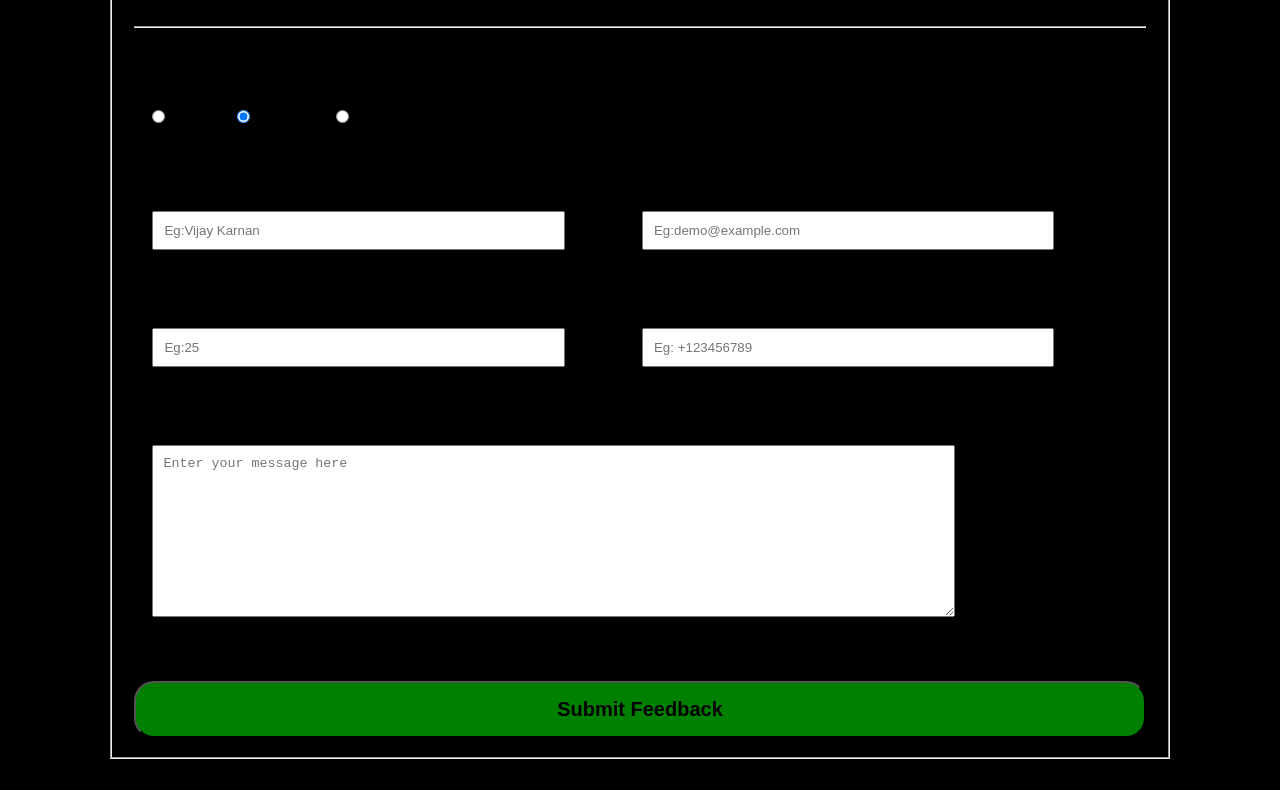
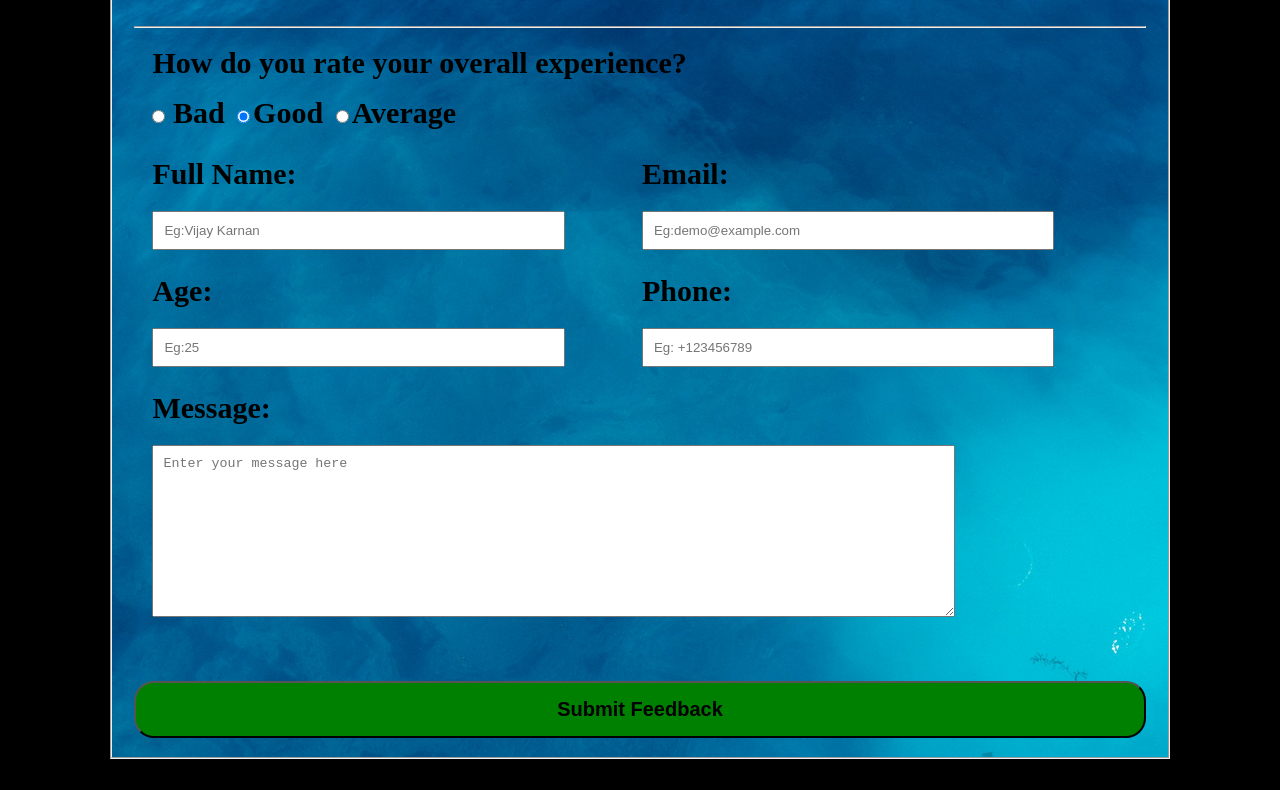
Before and after one commit to AbinayaVijaykarnan/forms-assignment, a plain HTML site: page PROJECTS/forms-assignment/7.feedback.html in a window 1280 px wide. Shown: the part 199-989 px from the top of the page. Drawn offline with Linux system fonts and the light colour scheme; the site is published under a folder, as on GitHub Pages, so addresses that start at the root find nothing.

Commit message:
Update 7.feedback.html

```diff
--- a/PROJECTS/forms-assignment/7.feedback.html
+++ b/PROJECTS/forms-assignment/7.feedback.html
@@ -10,7 +10,7 @@
             background-color: black;
         }
         .main{
-            background-image:url('/images/blue.jpg');
+            background-image:url('../images/blue.jpg');
             background-size: cover;
             width:80%;
             margin:5% auto;
```
